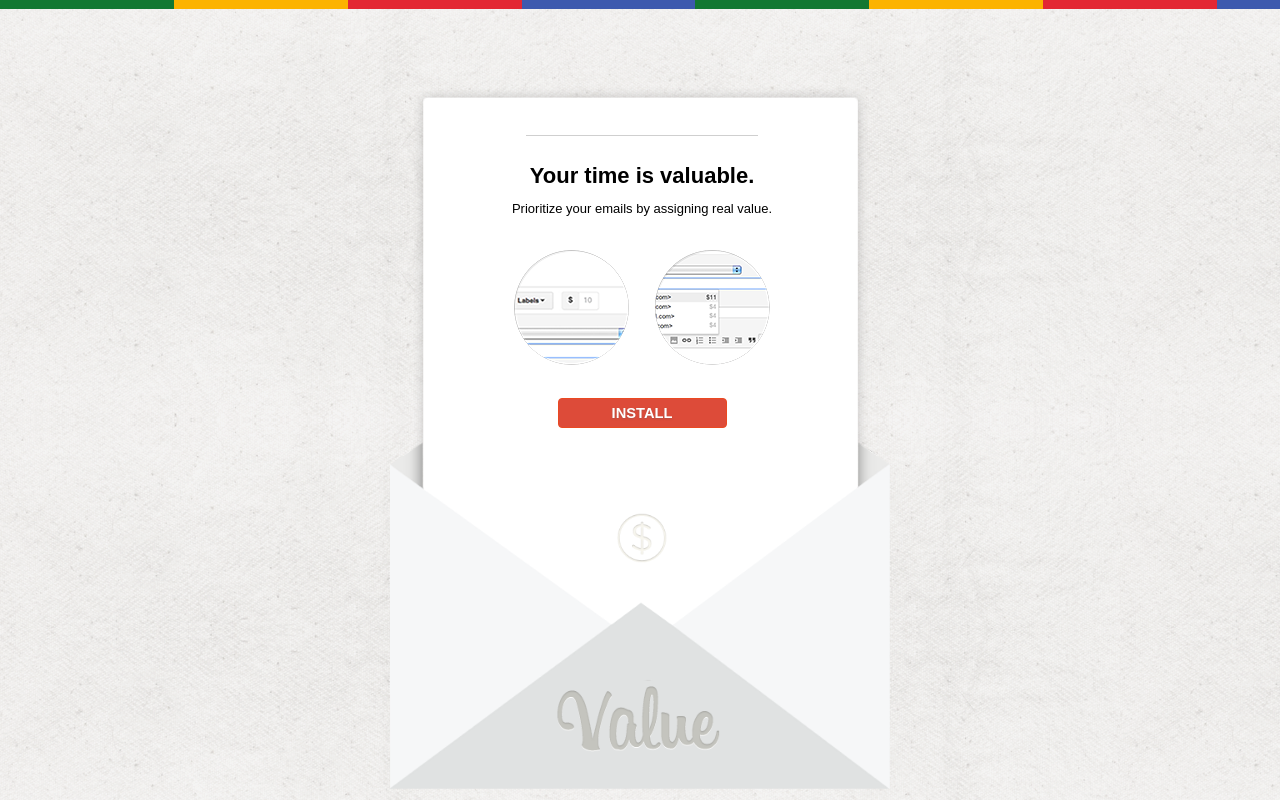
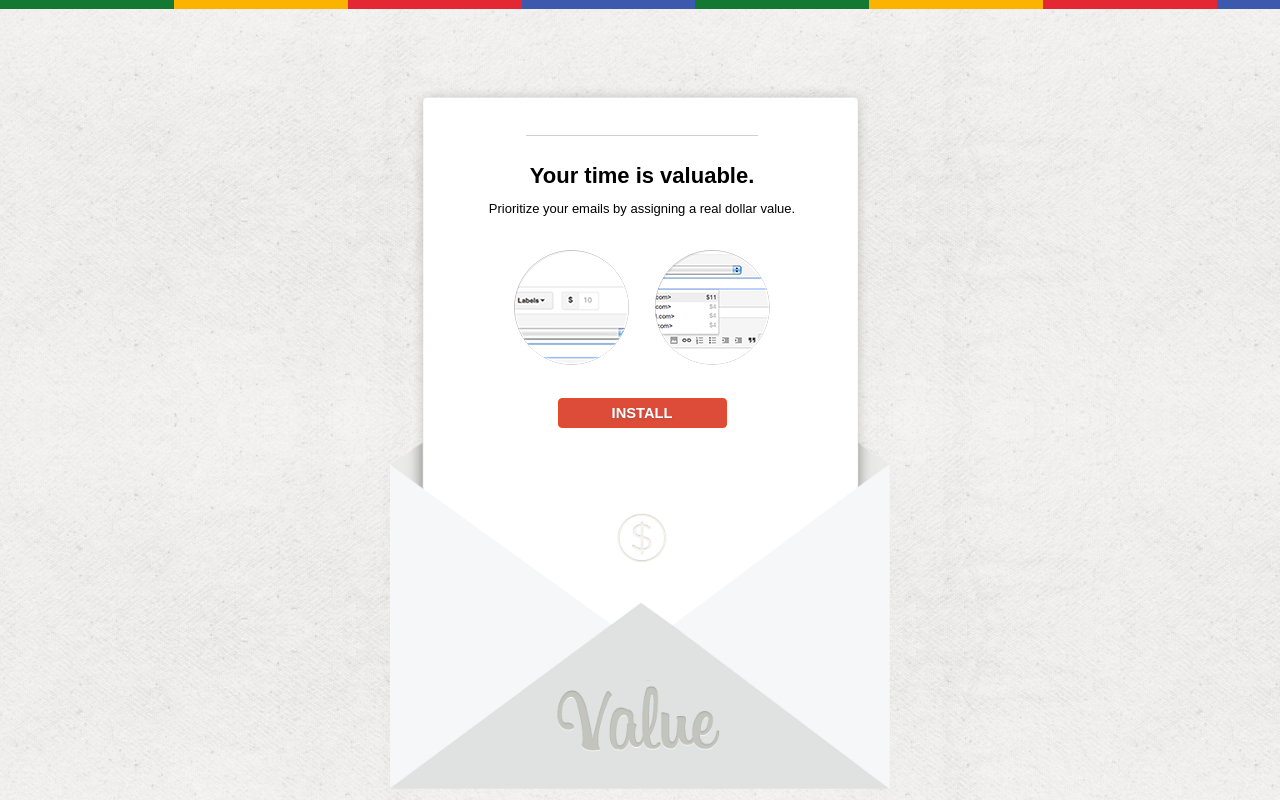
Before and after one commit to mkandalf/prioritize, a Flask app: page / in a window 1280 px wide; the page is wider, and only the part inside the window is pictured. Run offline with Flask 2, Linux system fonts and the light colour scheme; some libraries are stand-ins or nearby versions.

Commit message:
Fix typo

```diff
--- a/server/templates/index.html
+++ b/server/templates/index.html
@@ -29,7 +29,7 @@
 				<div class="content">
 					<div class="line"></div>
 					<p class="headline">Your time is valuable.</p>
-          <p class="subheadline">Prioritize your emails by assigning real value.</span></p>
+          <p class="subheadline">Prioritize your emails by assigning a real dollar value.</span></p>
 
 					<div class="preview">
 						<img src="static/img/image-1.png"/>
```
